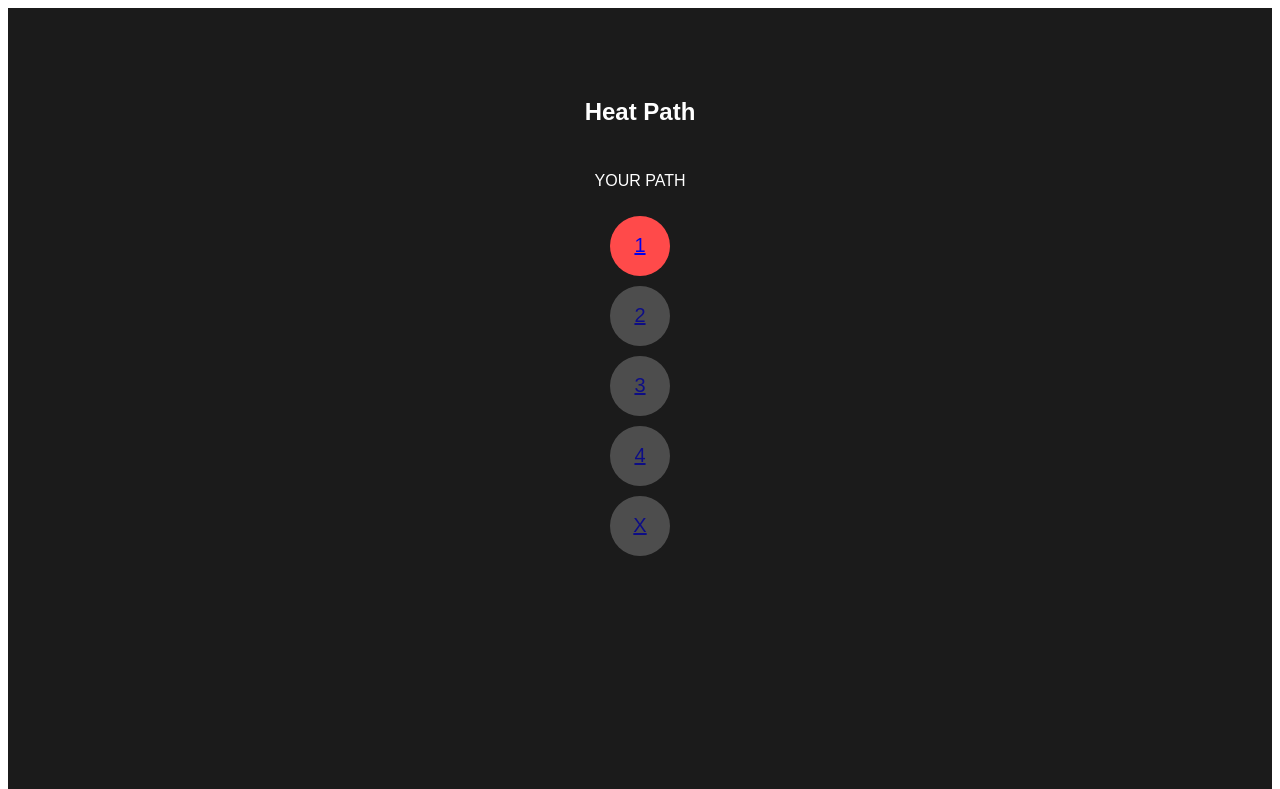
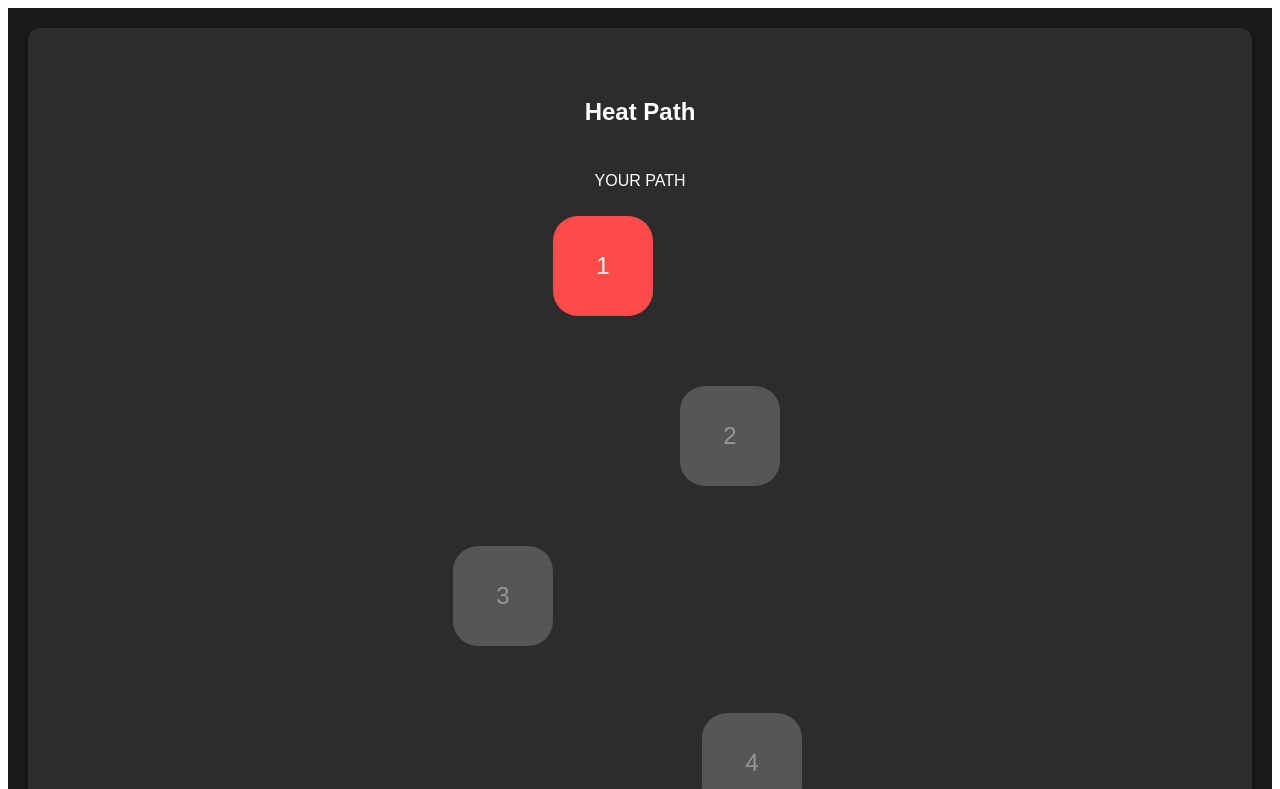
Before and after one commit to sky-ash/heat-path-app, a React (Create React App) app: page /path in a window 1280 px wide. Shown: the top 789 px of the page. Built offline with nearby package versions, Linux system fonts and the light colour scheme.

Commit message:
nav button & path styling

```diff
--- a/src/components/Lecture.js
+++ b/src/components/Lecture.js
@@ -49,22 +49,23 @@ const Lecture = ({ markCompleted }) => {
       <div className="card">
         <p>{lesson.cards[cardIndex]}</p>
       </div>
-      <button onClick={handlePrev} className="nav-button">Previous</button>
-      <button onClick={handleNext} className="nav-button">Next</button>
+      <div className="nav-buttons-container">
+        <button onClick={handlePrev} id="prev">Previous</button>
+        <button onClick={handleNext} id="next">Next</button>
+      </div>
       <button
         onClick={handleMarkCompleted}
-        className={`nav-button ${viewedCards.every(viewed => viewed) ? '' : 'locked'}`}
+        className={`nav-button ${viewedCards.every(viewed => viewed) && !isCompleted ? '' : 'locked'}`}
       >
         {isCompleted ? "Already Completed" : "Mark Completed"}
       </button>
-      {isCompleted && (
-        <button
-          onClick={() => navigate(`/quiz/${id}`)}
-          className="nav-button"
-        >
-          Go To Quiz
-        </button>
-      )}
+      <button
+        onClick={() => navigate(`/quiz/${id}`)}
+        className={`nav-button ${isCompleted ? '' : 'locked'}`}
+        title={isCompleted ? '' : 'Please complete the lecture before going to the quiz'}
+      >
+        Go To Quiz
+      </button>
       <button onClick={() => navigate("/path")} className="nav-button">
         Back To Path
       </button>
--- a/src/components/Path.js
+++ b/src/components/Path.js
@@ -1,7 +1,13 @@
 import React from "react";
-import { Link } from "react-router-dom";
+import { useNavigate } from "react-router-dom";
 
 const Path = ({ completedLectures }) => {
+  const navigate = useNavigate();
+
+  const handleNavigation = (path) => {
+    navigate(path);
+  };
+
   return (
     <div className="path">
       <h2>Heat Path</h2>
@@ -10,15 +16,24 @@ const Path = ({ completedLectures }) => {
         {[1, 2, 3, 4].map((lecture, index) => (
           <div
             key={index}
+            id={`lecture-${lecture}`}
             className={`lecture ${completedLectures + 1 >= lecture ? 'unlocked' : 'locked'}`}
           >
-            <Link to={completedLectures + 1 >= lecture ? `/lecture/${lecture}` : "#"}>
+            <button
+              onClick={() => handleNavigation(`/lecture/${lecture}`)}
+              disabled={completedLectures + 1 < lecture}
+            >
               {lecture}
-            </Link>
+            </button>
           </div>
         ))}
         <div className={`final-quiz ${completedLectures === 4 ? 'unlocked' : 'locked'}`}>
-          <Link to={completedLectures === 4 ? "/final-quiz" : "#"}>X</Link>
+          <button
+            onClick={() => handleNavigation("/final-quiz")}
+            disabled={completedLectures !== 4}
+          >
+            X
+          </button>
         </div>
       </div>
     </div>
--- a/src/styles/App.css
+++ b/src/styles/App.css
@@ -19,13 +19,57 @@
   padding: 20px;
 }
 
+/* Buttons styling */
+button {
+  padding: 10px;
+  background-color: var(--primary-color);
+  border: none;
+  border-radius: 10px;
+  color: var(--text-color);
+  cursor: pointer;
+  margin: 10px 0;
+  width: 100%;
+  font-size: 16px;
+}
+
+button:hover {
+  background-color: var(--primary-hover);
+}
+
+/* Navigation Buttons Container */
+.nav-buttons-container {
+  display: flex;
+  justify-content: space-between;
+  width: 100%;
+}
+
+#next, #prev {
+  width: 49%;
+}
+
+/* Locked buttons */
+.locked {
+  pointer-events: none;
+  opacity: 0.5;
+}
+
+/* Screen Container */
+.start-page, .path, .lecture-screen, .quiz-screen {
+  margin: 0 auto;
+  max-width: 100vw;
+  height: 100vh;
+  background-color: var(--dark-grey);
+  padding: 20px;
+  border-radius: 12px;
+  box-shadow: 0px 4px 10px rgba(0, 0, 0, 0.5);
+}
+
 /* Start page styling */
 .start-page {
   display: flex;
   flex-direction: column;
   justify-content: center;
   align-items: center;
-  height: 100vh;
 }
 
 .start-page h1 {
@@ -33,82 +77,67 @@
   margin-bottom: 30px;
 }
 
-.nav-button {
-  padding: 15px;
-  background-color: var(--primary-color);
-  border: none;
-  border-radius: 8px;
-  color: var(--text-color);
-  cursor: pointer;
-  font-size: 16px;
-  width: 200px;
-}
-
-.nav-button:hover {
-  background-color: var(--primary-hover);
-}
-
 /* Path Screen */
 .path {
   display: flex;
   flex-direction: column;
   align-items: center;
-  margin-top: 50px;
 }
 
 .path h2 {
   font-size: 24px;
+  margin-top: 50px;
   margin-bottom: 30px;
 }
 
-.lecture {
-  width: 60px;
-  height: 60px;
-  border-radius: 50%;
-  background-color: var(--grey);
+.lecture button, .final-quiz button {
+  width: 100px;
+  height: 100px;
+  border-radius: 25%;
   color: var(--text-color);
-  display: flex;
+  background-color: var(--primary-color);
   justify-content: center;
   align-items: center;
-  font-size: 20px;
-  margin: 10px;
-  pointer-events: none;
+  font-size: 24px;
+  cursor: pointer;
 }
 
-.lecture.unlocked {
-  background-color: var(--primary-color);
-  pointer-events: auto;
+.lecture button:disabled, .final-quiz button:disabled {
+  cursor: not-allowed;
+  background-color: var(--grey);
 }
 
-.final-quiz {
-  width: 60px;
-  height: 60px;
-  background-color: var(--grey);
-  color: var(--text-color);
-  border-radius: 50%;
-  display: flex;
-  justify-content: center;
-  align-items: center;
-  margin: 10px;
-  font-size: 20px;
-  pointer-events: none;
+#lecture-1 {
+  position: relative;
+  right: 37px;
 }
 
-.final-quiz.unlocked {
-  background-color: var(--grey);
-  pointer-events: auto;
+#lecture-2 {
+  position: relative;
+  left: 90px;
+  top: 50px;
+}
+
+#lecture-3 {
+  position: relative;
+  right: 137px;
+  top: 90px;
+}
+
+#lecture-4 {
+  position: relative;
+  left: 112px;
+  top: 137px;
+}
+
+
+.final-quiz {
+  position: relative;
+  right: 51px;
+  top: 222px;
 }
 
 /* Lecture and Quiz screens */
-.lecture-screen, .quiz-screen {
-  margin: 0 auto;
-  max-width: 400px;
-  background-color: var(--dark-grey);
-  padding: 20px;
-  border-radius: 12px;
-  box-shadow: 0px 4px 10px rgba(0, 0, 0, 0.5);
-}
-
 .lecture h2 {
   font-size: 28px;
   margin-bottom: 20px;
@@ -119,7 +148,6 @@
   color: black;
   padding: 20px;
   border-radius: 10px;
-  margin-bottom: 20px;
   min-height: 150px;
   display: flex;
   align-items: center;
@@ -139,43 +167,3 @@
 .incorrect {
   background-color: var(--wrong);
 }
-
-/* Buttons styling */
-button {
-  padding: 15px;
-  background-color: var(--primary-color);
-  border: none;
-  border-radius: 8px;
-  color: white;
-  cursor: pointer;
-  margin: 10px 0;
-  width: 100%;
-  font-size: 16px;
-}
-
-button:hover {
-  background-color: var(--primary-hover);
-}
-
-/* Navigation Buttons */
-.nav-button {
-  background-color: var(--primary-color);
-  padding: 10px;
-  width: 100%;
-  border-radius: 10px;
-  color: white;
-  font-size: 16px;
-  border: none;
-  margin-top: 20px;
-  cursor: pointer;
-}
-
-.nav-button:hover {
-  background-color: var(--primary-hover);
-}
-
-/* Locked buttons */
-.locked {
-  pointer-events: none;
-  opacity: 0.5;
-}
```
